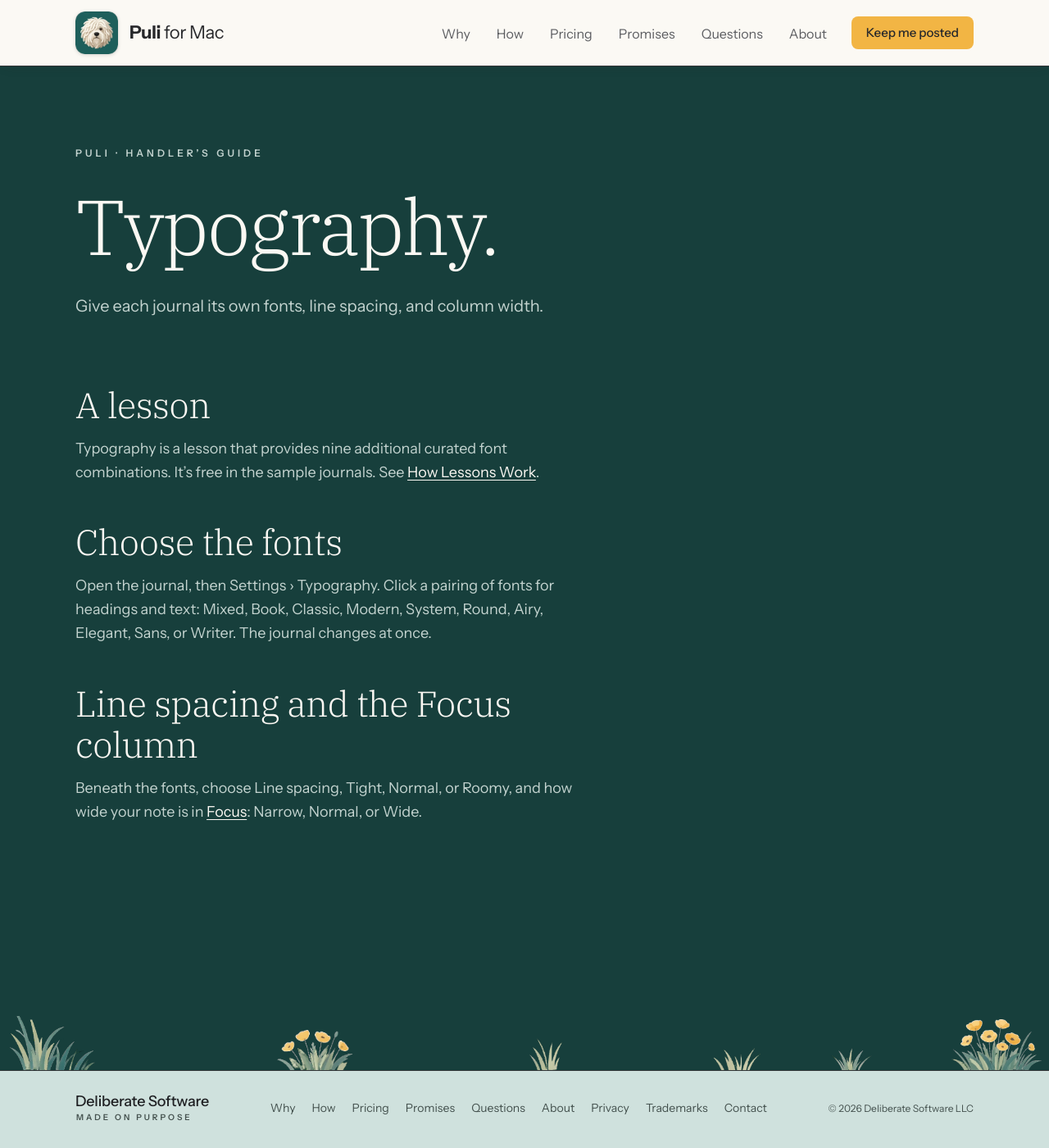
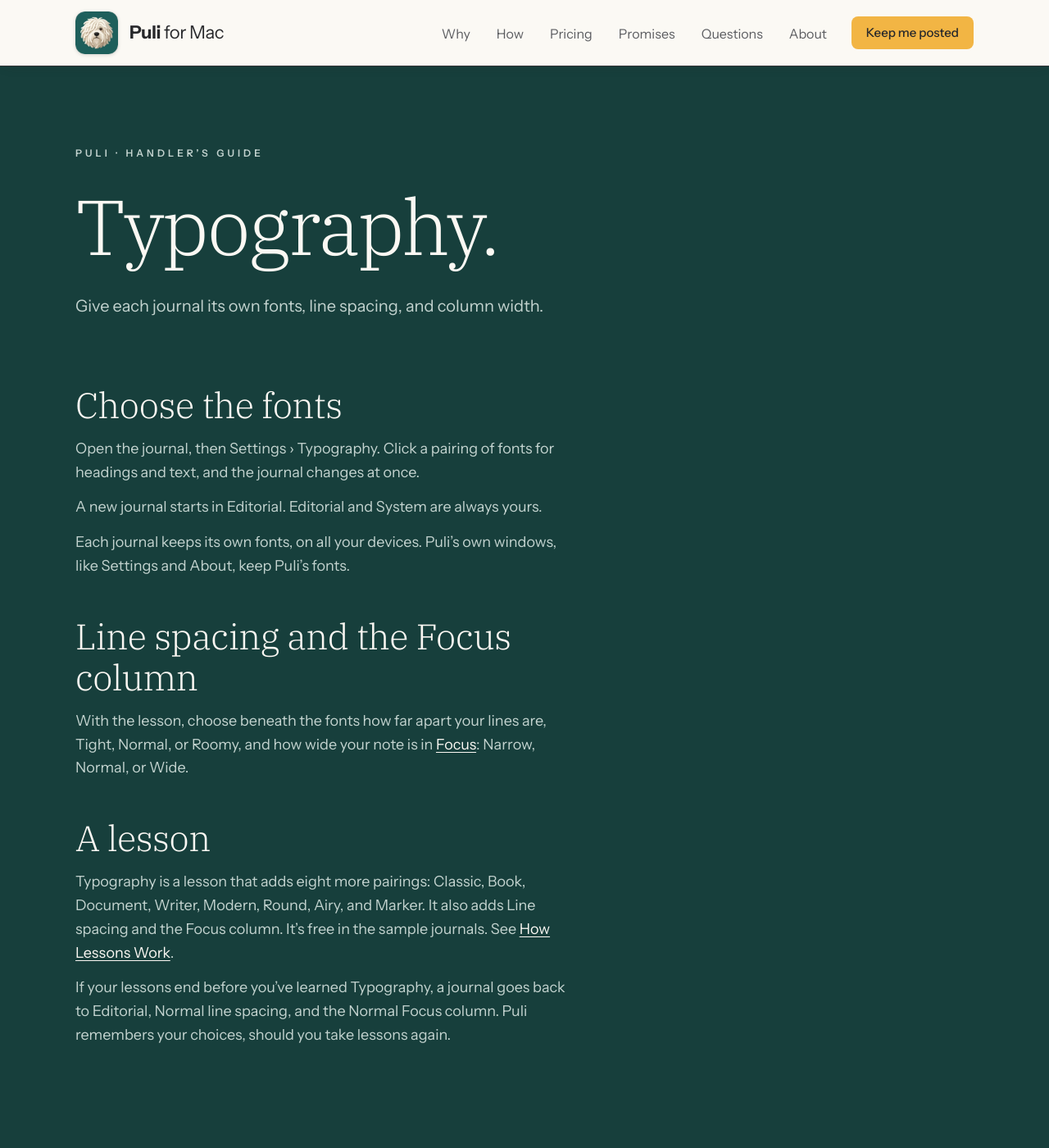
Before and after one commit to deliberate-software/puli-site, a Jekyll site: the page built from guide/typography.html, in a window 1280 px wide and 1400 px high. Shown: the whole window at 82% size. Built offline with Jekyll 4.4.1, drawn with Linux system fonts in a browser that asks for light colours.

Commit message:
Guide: Typography as Puli's main has it (Editorial and System free, eight more, line spacing, and the Focus column with the lesson); Accept All and Ignore All in the Edit menu; Settings lists Typography
Co-Authored-By: Claude Opus 5.5 <noreply@anthropic.com>

```diff
--- a/guide/shortcuts.html
+++ b/guide/shortcuts.html
@@ -84,7 +84,7 @@ main_class: q-section--teal   # dark teal, like Privacy (Alan, Nov 20)
 
     <h2 id="suggestions">Suggestions</h2>
     <ul>
-      <li><kbd>⌘↩</kbd> Accept All, and <kbd>⇧⌘↩</kbd> Ignore All, with the Suggestions lesson</li>
+      <li><kbd>⌘↩</kbd> Accept All Suggestions, and <kbd>⇧⌘↩</kbd> Ignore All Suggestions, with the Suggestions lesson</li>
     </ul>
 
   </div>
--- a/guide/suggestions.html
+++ b/guide/suggestions.html
@@ -37,8 +37,8 @@ main_class: q-section--teal   # dark teal, like Privacy (Alan, Nov 20)
     <div class="topic">
       <h2 id="accept-or-decline">Accept or decline</h2>
       <div class="topic__text">
-        <p>Right-click a suggestion, or click it in the tag rail. Choose Tag as and the name, or Make a Task, to accept it. Choose Not a Tag, or Not a Task, to decline it. Puli won’t suggest it in that note again.</p>
-        <p>To take them all at once, click Accept All <kbd>⌘↩</kbd> or Ignore All <kbd>⇧⌘↩</kbd> in the tag rail.</p>
+        <p>Click a suggestion, in the note or in the tag rail. Choose Tag as and the name, or Make a Task, to accept it. Choose Not a Tag, or Not a Task, to decline it. Puli won’t suggest it in that note again.</p>
+        <p>To take them all at once, choose Edit › Accept All Suggestions <kbd>⌘↩</kbd>, or Edit › Ignore All Suggestions <kbd>⇧⌘↩</kbd>.</p>
       </div>
     </div>
 
--- a/guide/typography.html
+++ b/guide/typography.html
@@ -1,7 +1,7 @@
 ---
 layout: default
 title: Typography
-description: "The Typography lesson: give each journal its own fonts, line spacing, and Focus column."
+description: "Give each journal its own fonts: Editorial and System, and with the Typography lesson, eight more, line spacing, and the Focus column."
 permalink: /guide/typography/
 redirect_from: /lessons/typography/   # its address till Nov 24, which Puli 0.12.0's Help still links to
 main_class: q-section--teal   # dark teal, like Privacy (Alan, Nov 20)
@@ -13,23 +13,26 @@ main_class: q-section--teal   # dark teal, like Privacy (Alan, Nov 20)
   <div class="prose prose--topics">
 
     <div class="topic">
-      <h2 id="a-lesson">A lesson</h2>
-      <div class="topic__text">
-        <p>Typography is a lesson that provides nine additional curated font combinations. It’s free in the sample journals. See <a href="{{ '/lessons/' | relative_url }}">How Lessons Work</a>.</p>
-      </div>
-    </div>
-
-    <div class="topic">
       <h2 id="choose-the-fonts">Choose the fonts</h2>
       <div class="topic__text">
-        <p>Open the journal, then Settings › Typography. Click a pairing of fonts for headings and text: Mixed, Book, Classic, Modern, System, Round, Airy, Elegant, Sans, or Writer. The journal changes at once.</p>
+        <p>Open the journal, then Settings › Typography. Click a pairing of fonts for headings and text, and the journal changes at once.</p>
+        <p>A new journal starts in Editorial. Editorial and System are always yours.</p>
+        <p>Each journal keeps its own fonts, on all your devices. Puli’s own windows, like Settings and About, keep Puli’s fonts.</p>
       </div>
     </div>
 
     <div class="topic">
       <h2 id="line-spacing-and-the-focus-column">Line spacing and the Focus column</h2>
       <div class="topic__text">
-        <p>Beneath the fonts, choose Line spacing, Tight, Normal, or Roomy, and how wide your note is in <a href="{{ '/guide/yours/#focus' | relative_url }}">Focus</a>: Narrow, Normal, or Wide.</p>
+        <p>With the lesson, choose beneath the fonts how far apart your lines are, Tight, Normal, or Roomy, and how wide your note is in <a href="{{ '/guide/yours/#focus' | relative_url }}">Focus</a>: Narrow, Normal, or Wide.</p>
+      </div>
+    </div>
+
+    <div class="topic">
+      <h2 id="a-lesson">A lesson</h2>
+      <div class="topic__text">
+        <p>Typography is a lesson that adds eight more pairings: Classic, Book, Document, Writer, Modern, Round, Airy, and Marker. It also adds Line spacing and the Focus column. It’s free in the sample journals. See <a href="{{ '/lessons/' | relative_url }}">How Lessons Work</a>.</p>
+        <p>If your lessons end before you’ve learned Typography, a journal goes back to Editorial, Normal line spacing, and the Normal Focus column. Puli remembers your choices, should you take lessons again.</p>
       </div>
     </div>
 
--- a/guide/yours.html
+++ b/guide/yours.html
@@ -18,10 +18,11 @@ main_class: q-section--teal   # dark teal, like Privacy (Alan, Nov 20)
         <ul>
           <li><strong>General</strong> is for Puli as a whole: the day weeks start on; today’s note’s title; how long the Trash keeps things; and whether Puli shows in the menu bar.</li>
           <li><strong>Themes</strong> sets the journal’s colors, light or dark. See <a href="{{ '/guide/themes/' | relative_url }}">Themes</a>.</li>
+          <li><strong>Typography</strong> sets the journal’s fonts. See <a href="{{ '/guide/typography/' | relative_url }}">Typography</a>.</li>
           <li><strong>Tags</strong> shows each kind’s mark, and how people’s names show: full name, first name and last initial, or first name.</li>
           <li><strong>Privacy</strong> and <strong>iCloud</strong>: see <a href="{{ '/guide/journals/' | relative_url }}">Journals</a>.</li>
         </ul>
-        <p>All but General are for the journal you have open. Lessons add more: more themes, <a href="{{ '/guide/typography/' | relative_url }}">Typography</a>, and <a href="{{ '/guide/today/' | relative_url }}">Calendar</a>.</p>
+        <p>All but General are for the journal you have open. Lessons add more: more themes, more fonts, and <a href="{{ '/guide/today/' | relative_url }}">Calendar</a>.</p>
       </div>
     </div>
 
```
